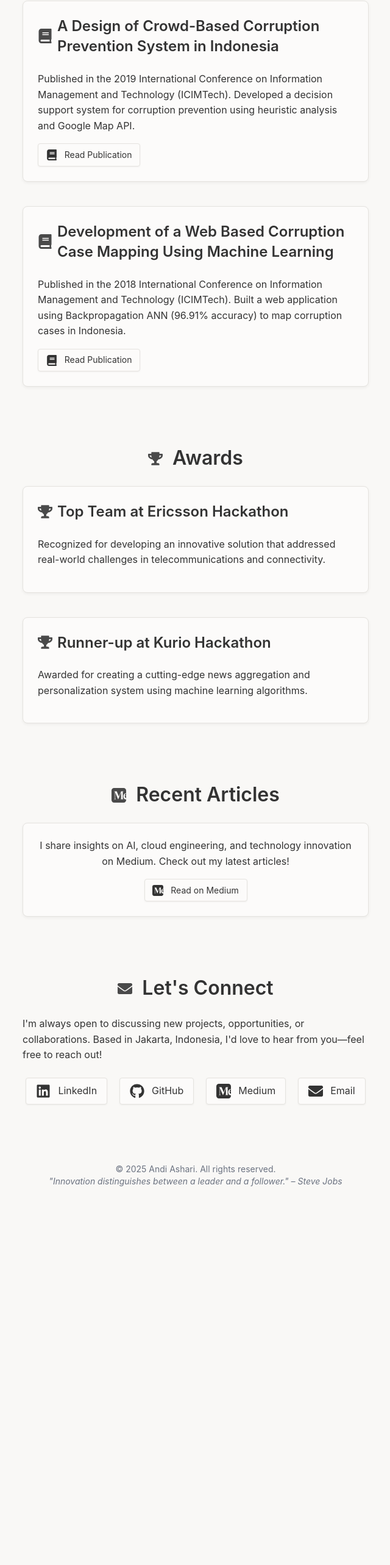
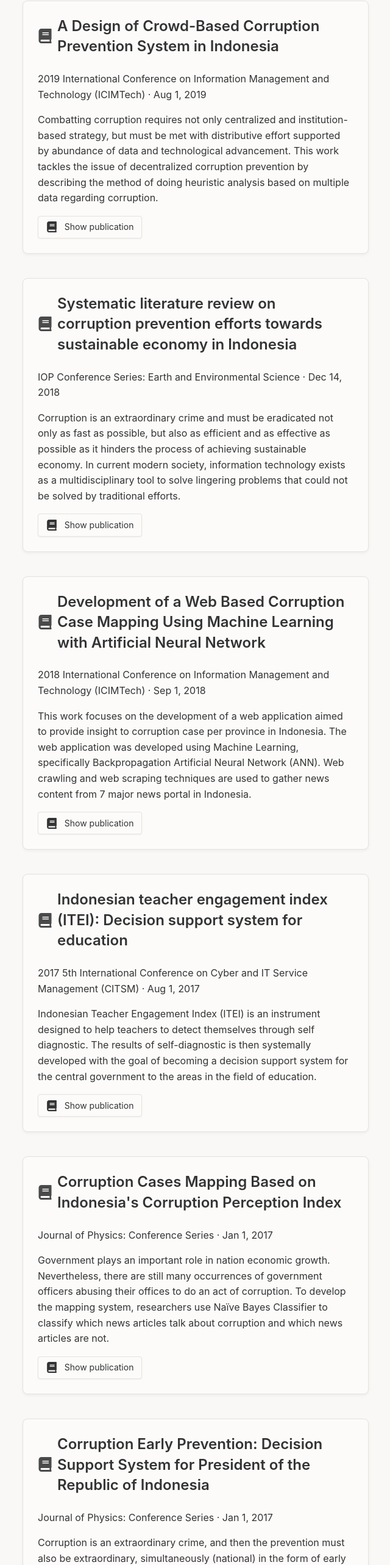
Before and after one commit to aashari/aashari, a Next.js app: page / in a window 1280 px wide. Shown: the part 3422-5988 px from the top of the page at 61% size, without its empty margins (319-959 px from the left). Before the commit the page ends 5417 px from the top, so only its background shows below. Built offline with nearby package versions, Linux system fonts and the light colour scheme.

Commit message:
Update Publications section with detailed information

```diff
--- a/src/app/page.tsx
+++ b/src/app/page.tsx
@@ -250,16 +250,55 @@ export default function Home() {
         <div className="space-y-10">
           <div className="card w-full">
             <h3 className="text-xl mb-4 flex items-center gap-2"><FaBook className="icon-primary" size={24} /> A Design of Crowd-Based Corruption Prevention System in Indonesia</h3>
-            <p className="mb-4">Published in the 2019 International Conference on Information Management and Technology (ICIMTech). Developed a decision support system for corruption prevention using heuristic analysis and Google Map API.</p>
+            <p className="mb-4">2019 International Conference on Information Management and Technology (ICIMTech) · Aug 1, 2019</p>
+            <p className="mb-4">Combatting corruption requires not only centralized and institution-based strategy, but must be met with distributive effort supported by abundance of data and technological advancement. This work tackles the issue of decentralized corruption prevention by describing the method of doing heuristic analysis based on multiple data regarding corruption.</p>
             <div className="mt-4">
-              <SocialLink href="https://ieeexplore.ieee.org/document/8843748" icon={<FaBook size={18} />} label="Read Publication" ariaLabel="Read A Design of Crowd-Based Corruption Prevention System in Indonesia" />
+              <SocialLink href="https://ieeexplore.ieee.org/document/8843839" icon={<FaBook size={18} />} label="Show publication" ariaLabel="Read A Design of Crowd-Based Corruption Prevention System in Indonesia" />
             </div>
           </div>
+
           <div className="card w-full">
-            <h3 className="text-xl mb-4 flex items-center gap-2"><FaBook className="icon-primary" size={24} /> Development of a Web Based Corruption Case Mapping Using Machine Learning</h3>
-            <p className="mb-4">Published in the 2018 International Conference on Information Management and Technology (ICIMTech). Built a web application using Backpropagation ANN (96.91% accuracy) to map corruption cases in Indonesia.</p>
+            <h3 className="text-xl mb-4 flex items-center gap-2"><FaBook className="icon-primary" size={24} /> Systematic literature review on corruption prevention efforts towards sustainable economy in Indonesia</h3>
+            <p className="mb-4">IOP Conference Series: Earth and Environmental Science · Dec 14, 2018</p>
+            <p className="mb-4">Corruption is an extraordinary crime and must be eradicated not only as fast as possible, but also as efficient and as effective as possible as it hinders the process of achieving sustainable economy. In current modern society, information technology exists as a multidisciplinary tool to solve lingering problems that could not be solved by traditional efforts.</p>
             <div className="mt-4">
-              <SocialLink href="https://ieeexplore.ieee.org/document/8528142" icon={<FaBook size={18} />} label="Read Publication" ariaLabel="Read Development of a Web Based Corruption Case Mapping Using Machine Learning" />
+              <SocialLink href="https://iopscience.iop.org/article/10.1088/1755-1315/195/1/012051" icon={<FaBook size={18} />} label="Show publication" ariaLabel="Read Systematic literature review on corruption prevention efforts towards sustainable economy in Indonesia" />
+            </div>
+          </div>
+
+          <div className="card w-full">
+            <h3 className="text-xl mb-4 flex items-center gap-2"><FaBook className="icon-primary" size={24} /> Development of a Web Based Corruption Case Mapping Using Machine Learning with Artificial Neural Network</h3>
+            <p className="mb-4">2018 International Conference on Information Management and Technology (ICIMTech) · Sep 1, 2018</p>
+            <p className="mb-4">This work focuses on the development of a web application aimed to provide insight to corruption case per province in Indonesia. The web application was developed using Machine Learning, specifically Backpropagation Artificial Neural Network (ANN). Web crawling and web scraping techniques are used to gather news content from 7 major news portal in Indonesia.</p>
+            <div className="mt-4">
+              <SocialLink href="https://ieeexplore.ieee.org/document/8528150" icon={<FaBook size={18} />} label="Show publication" ariaLabel="Read Development of a Web Based Corruption Case Mapping Using Machine Learning with Artificial Neural Network" />
+            </div>
+          </div>
+
+          <div className="card w-full">
+            <h3 className="text-xl mb-4 flex items-center gap-2"><FaBook className="icon-primary" size={24} /> Indonesian teacher engagement index (ITEI): Decision support system for education</h3>
+            <p className="mb-4">2017 5th International Conference on Cyber and IT Service Management (CITSM) · Aug 1, 2017</p>
+            <p className="mb-4">Indonesian Teacher Engagement Index (ITEI) is an instrument designed to help teachers to detect themselves through self diagnostic. The results of self-diagnostic is then systemally developed with the goal of becoming a decision support system for the central government to the areas in the field of education.</p>
+            <div className="mt-4">
+              <SocialLink href="https://ieeexplore.ieee.org/document/8089321" icon={<FaBook size={18} />} label="Show publication" ariaLabel="Read Indonesian teacher engagement index (ITEI): Decision support system for education" />
+            </div>
+          </div>
+
+          <div className="card w-full">
+            <h3 className="text-xl mb-4 flex items-center gap-2"><FaBook className="icon-primary" size={24} /> Corruption Cases Mapping Based on Indonesia&apos;s Corruption Perception Index</h3>
+            <p className="mb-4">Journal of Physics: Conference Series · Jan 1, 2017</p>
+            <p className="mb-4">Government plays an important role in nation economic growth. Nevertheless, there are still many occurrences of government officers abusing their offices to do an act of corruption. To develop the mapping system, researchers use Naïve Bayes Classifier to classify which news articles talk about corruption and which news articles are not.</p>
+            <div className="mt-4">
+              <SocialLink href="http://iopscience.iop.org/article/10.1088/1742-6596/801/1/012019" icon={<FaBook size={18} />} label="Show publication" ariaLabel="Read Corruption Cases Mapping Based on Indonesia&apos;s Corruption Perception Index" />
+            </div>
+          </div>
+
+          <div className="card w-full">
+            <h3 className="text-xl mb-4 flex items-center gap-2"><FaBook className="icon-primary" size={24} /> Corruption Early Prevention: Decision Support System for President of the Republic of Indonesia</h3>
+            <p className="mb-4">Journal of Physics: Conference Series · Jan 1, 2017</p>
+            <p className="mb-4">Corruption is an extraordinary crime, and then the prevention must also be extraordinary, simultaneously (national) in the form of early warning that involves all elements; government, industry, and society. To realize it the system needs to be built which in this study is called the Corruption Early Prevention (CEP) as a Decision Support System for President of the Republic of Indonesia.</p>
+            <div className="mt-4">
+              <SocialLink href="http://iopscience.iop.org/article/10.1088/1742-6596/801/1/012028" icon={<FaBook size={18} />} label="Show publication" ariaLabel="Read Corruption Early Prevention: Decision Support System for President of the Republic of Indonesia" />
             </div>
           </div>
         </div>
```
